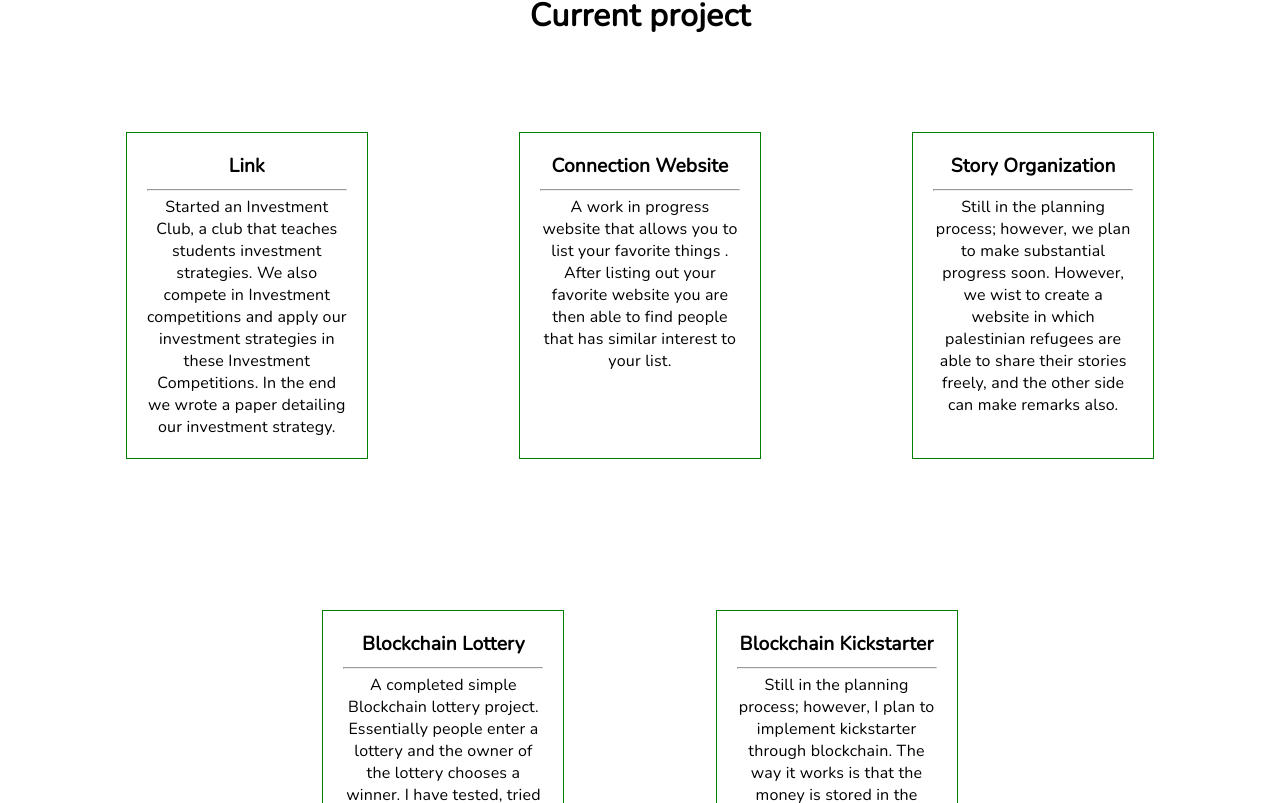
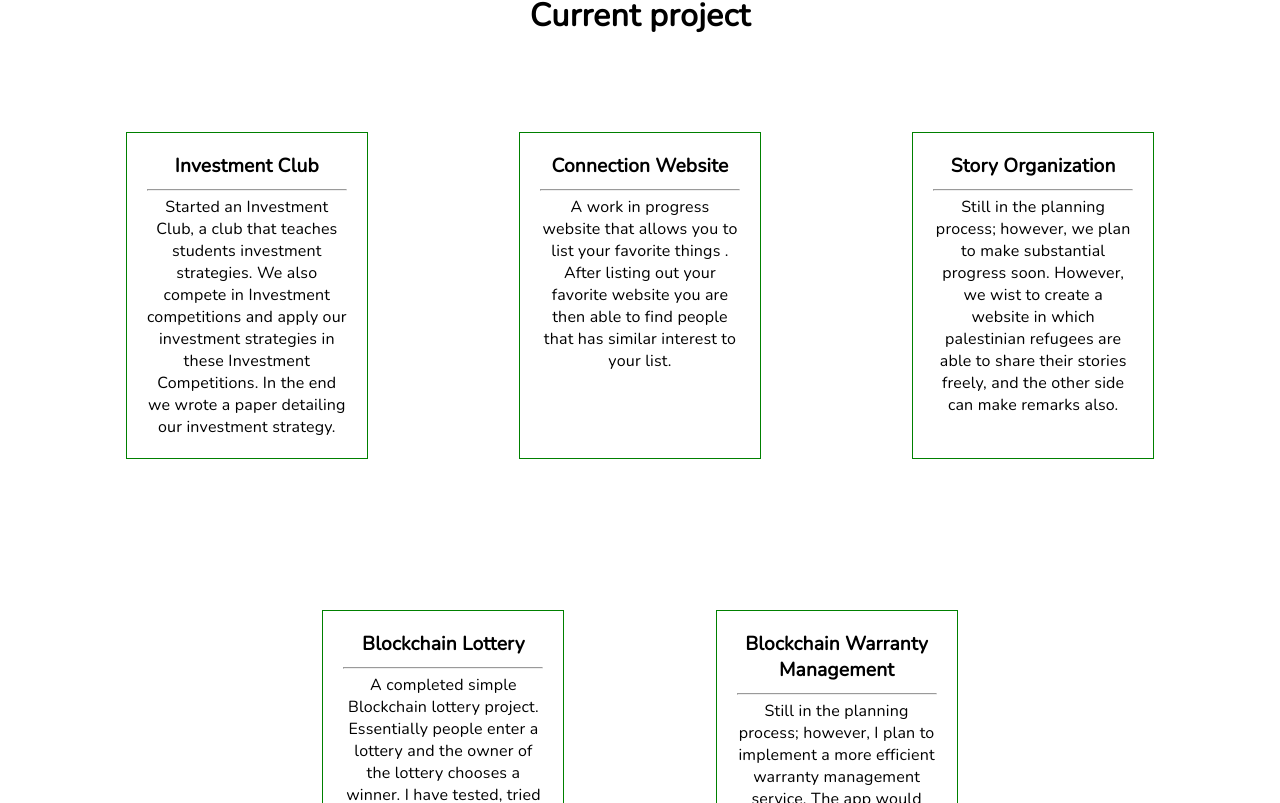
Before and after one commit to noobylub/personal-website, a React (Create React App) app: page / in a window 1280 px wide. Shown: the part 1997-2800 px from the top of the page. Built offline with nearby package versions, Linux system fonts and the light colour scheme.

Commit message:
little commits

```diff
--- a/src/App.js
+++ b/src/App.js
@@ -50,7 +50,7 @@ function App() {
           that.
         </p>
         <div className="learn-more">
-          <a href="https://docs.google.com/document/d/1eiAItk7mayDx1GFl_ws1dVc3VvZFVuyifHM-VsQhzwo/edit">
+          <a href="https://docs.google.com/document/d/1Ys1_tT4ODS8DQG3_fRZQynFsaF8nADSr51cNm2OKhiA/edit?usp=sharing">
             <h3>personal statement</h3>
           </a>
         </div>
@@ -138,7 +138,7 @@ function App() {
         <div className="projects">
           <div className="one">
             <a href="https://docs.google.com/document/d/1eKclFaBDFCUF6jIcPrTbNzztVUwtVTnKpeX4sOyIo5s/edit">
-              <h4>Link</h4>
+              <h4>Investment Club</h4>
 
               <hr />
               <p>
@@ -188,13 +188,13 @@ function App() {
           </div>
           <div className="one">
 
-              <h4>Blockchain Kickstarter </h4>
+              <h4>Blockchain Warranty Management </h4>
               <hr />
               <p>
                 Still in the planning process; however, I plan to implement
-                kickstarter through blockchain. The way it works is that the
-                money is stored in the smart contract making it very
-                transparent.
+                a more efficient warranty management service. The app would essentially keep track of your warranty in
+                one place, so that it is easier for you to keep track of your warranties. Furthermore, this warranty will
+                be implemented in the blockhchain.
               </p>
 
           </div>
--- a/src/AppDesign/design.css
+++ b/src/AppDesign/design.css
@@ -154,7 +154,6 @@ a {
   border-radius: 20px;
   -webkit-transition: 0.5s ease-in-out;
   transition: 0.5s ease-in-out;
-  letter-spacing: 0.1cm;
   background-color: bisque;
   color: black;
 }
--- a/src/AppDesign/design.scss
+++ b/src/AppDesign/design.scss
@@ -115,7 +115,7 @@ a {
         border-radius: 20px;
         transition: 0.5s ease-in-out;
 
-        letter-spacing: 0.1cm;
+
         background-color: bisque;
         color: black;
       }
```
Also changed, not shown: 1 other file (tests, documents, lock files or other folders).
